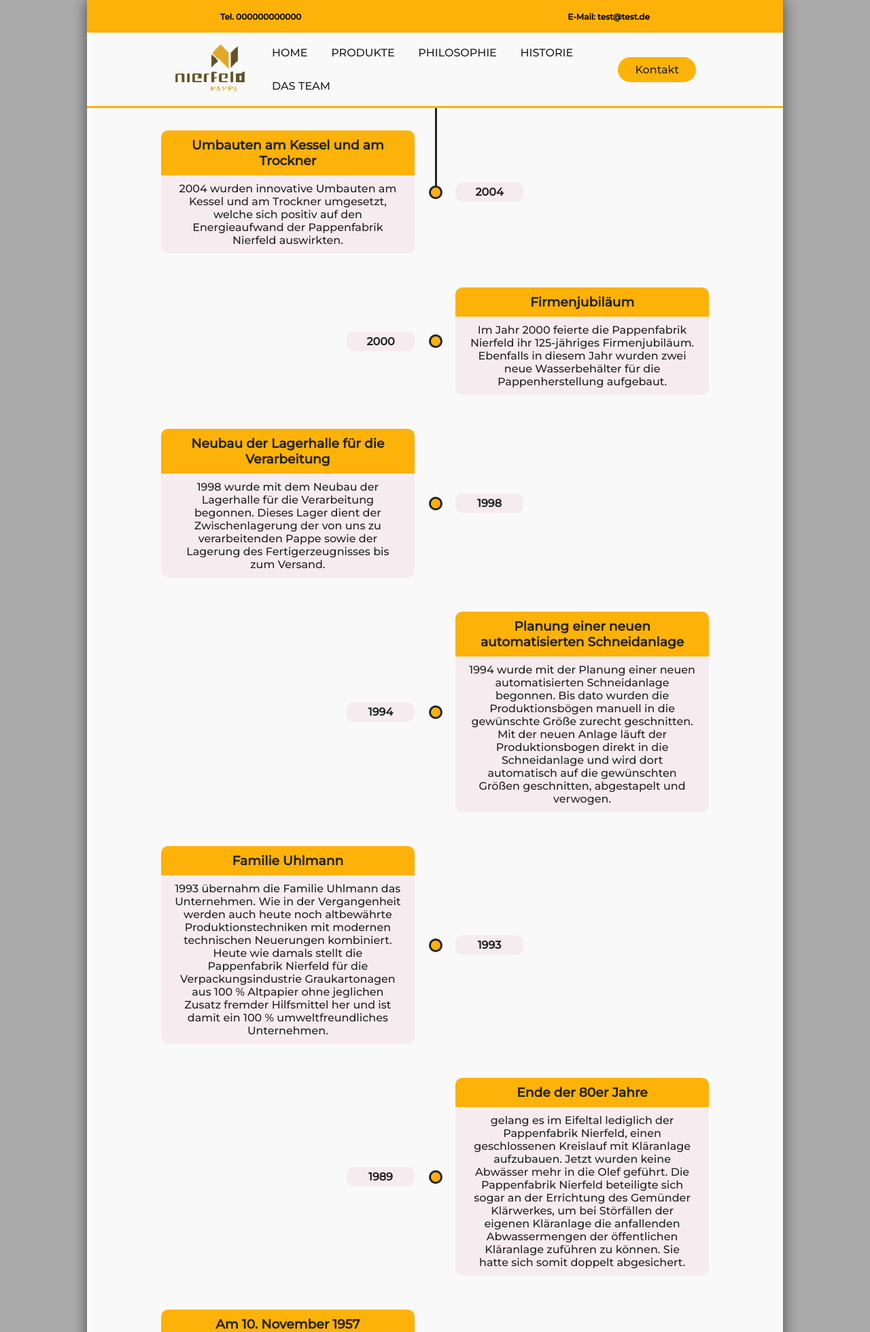
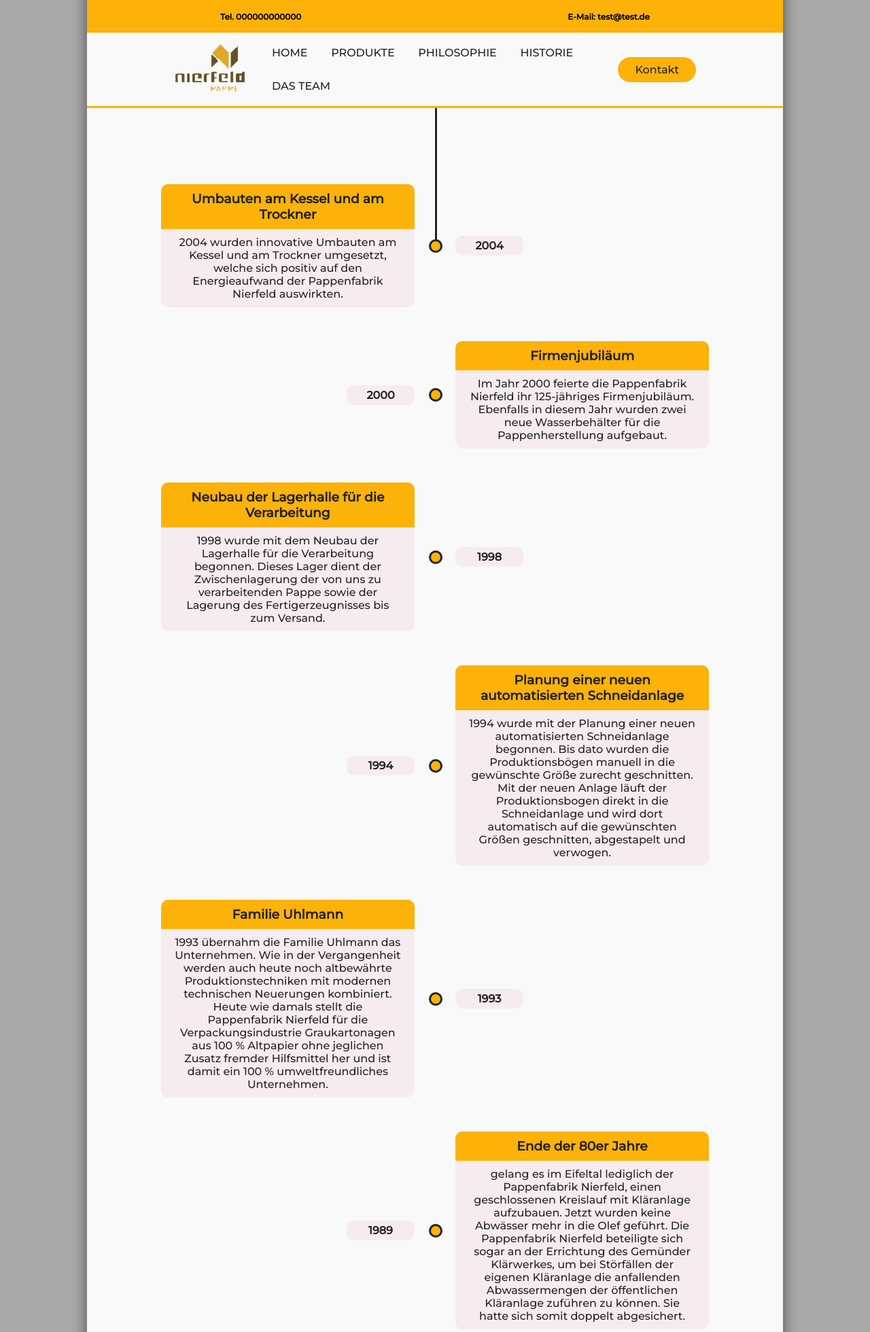
Before and after one commit to BukkitGerman/ITA-F_Pappen_Fabrik_Nierfeld, a PHP site: page /p/historie/index.php in a window 1280 px wide. Shown: the top 1960 px of the page at 68% size. Run offline with PHP 8.4, Linux system fonts and the light colour scheme; style sheets or scripts are compiled from the project's sources.

Commit message:
fix bug, wip

```diff
--- a/p3/page/css/footer.css
+++ b/p3/page/css/footer.css
@@ -3,7 +3,7 @@ footer, .push {
 
 footer {
   position: relative;
-  bottom: 0px;
+  bottom: 30vh;
   margin: auto;
   display: flex;
   width: 80vw;
--- a/p3/page/css/footer.sass
+++ b/p3/page/css/footer.sass
@@ -10,7 +10,7 @@ footer, .push
 
 footer
 	position: relative
-	bottom: 0px
+	bottom: 30vh
 	margin: auto
 	display: flex
 	width: 80vw
--- a/p3/page/css/navbar.css
+++ b/p3/page/css/navbar.css
@@ -13,9 +13,9 @@
     color: #232323; }
 
   .border {
-    position: fixed;
+    position: sticky;
+    top: 0px;
     margin: auto;
-    left: 10vw;
     width: 80vw;
     z-index: 20;
     display: flex;
@@ -30,9 +30,9 @@
       font-size: 120%; }
 
   header {
-    position: fixed;
-    margin: 3rem auto auto auto;
-    left: 10vw;
+    position: sticky;
+    margin: auto auto auto auto;
+    top: 3rem;
     width: 80vw;
     display: flex;
     justify-content: space-between;
--- a/p3/page/css/navbar.sass
+++ b/p3/page/css/navbar.sass
@@ -23,9 +23,9 @@ $breakpoint: 992px
 		color: #232323
 
 	.border
-		position: fixed
+		position: sticky
+		top: 0px
 		margin: auto
-		left: 10vw
 		width: 80vw
 		z-index: 20
 		display: flex
@@ -40,9 +40,9 @@ $breakpoint: 992px
 			font-weight: 700
 			font-size: 120%
 	header
-		position: fixed
-		margin: 3rem auto auto auto
-		left: 10vw
+		position: sticky
+		margin: auto auto auto auto
+		top: 3rem
 		width: 80vw
 		display: flex
 		justify-content: space-between
--- a/p3/page/css/style.css
+++ b/p3/page/css/style.css
@@ -40,10 +40,12 @@ html {
     display: flex;
     margin: auto auto auto auto;
     box-shadow: 1px 0 20px rgba(0, 0, 0, 0.3), -1px 0 20px rgba(0, 0, 0, 0.3);
+    top: -30vh;
+    padding-top: 10rem;
     width: 80vw;
     justify-content: center;
-    min-height: 110vh;
-    height: auto;
+    min-height: 115vh;
+    height: auto15vh;
     margin-bottom: -5rem;
     color: #232323; }
     html .wrapper .content {
--- a/p3/page/css/style.sass
+++ b/p3/page/css/style.sass
@@ -54,9 +54,11 @@ html
 		display: flex
 		margin: auto auto auto auto
 		box-shadow: 1px 0 20px rgba(0, 0, 0, 0.3), -1px 0 20px rgba(0, 0, 0, 0.3)
+		top: -30vh
+		padding-top: 10rem
 		width: 80vw
 		justify-content: center
-		min-height: 110vh
+		min-height: 115vh
 		height: auto
 		margin-bottom: -5rem
 		color: $primary
--- a/p3/page/css/timeline.css
+++ b/p3/page/css/timeline.css
@@ -53,9 +53,9 @@
     content: "";
     position: absolute;
     margin: auto;
-    top: -3rem;
-    min-height: 4%;
-    height: 4%;
+    top: -20vh;
+    min-height: 7%;
+    height: 7%;
     width: 3px;
     left: 50%;
     background-color: #232323; }
--- a/p3/page/css/timeline.sass
+++ b/p3/page/css/timeline.sass
@@ -79,9 +79,9 @@ $grun: #5c8450
         content: ""
         position: absolute
         margin: auto
-        top: -3rem
-        min-height: 4%
-        height: 4%
+        top: -20vh
+        min-height: 7%
+        height: 7%
         width: 3px
         left: 50%
         background-color: $primary
--- a/p3/page/js/timeline.js
+++ b/p3/page/js/timeline.js
@@ -33,7 +33,7 @@ window.addEventListener('load', () => {
 		let position = (last_known_scroll_position*1.3)
 		div.pseudoStyle("before", "max-height", ((last_known_scroll_position*1.3)+80)+"px");
 		if((point.getBoundingClientRect().y) <= (document.body.scrollHeight*0.9)){
-			div.pseudoStyle("before", "height", "101%");
+			div.pseudoStyle("before", "height", "104%");
 		}else{
 			div.pseudoStyle("before", "height", (position+80)+"px");
 			console.log(document.body.scrollHeight)
--- a/p3/page/template/footer.php
+++ b/p3/page/template/footer.php
@@ -17,7 +17,7 @@ echo "
 	}else{
 		echo "<a class='log link' name='admin' href='/p/dashboard/'><button>Dashboard</button></a>";
 	}
-	echo "
+	/*echo "
 </footer>
 <form method='GET' class='link__form' id='produkte' action='/'><input type='hidden' name='p' value='produkte'/></form>
 <form method='GET' class='link__form' id='philosophie' action='/'><input type='hidden' name='p' value='philosophie'/></form>
@@ -28,5 +28,5 @@ echo "
 <form method='GET' class='link__form' id='datenschutz' action='/'><input type='hidden' name='p' value='datenschutz'/></form>
 <form method='GET' class='link__form' id='kontakt' action='/'><input type='hidden' name='p' value='kontakt'/></form>
 <form method='GET' class='link__form' id='login' action='page/login.php'><input type='hidden' name='p' value='login'/></form>";
-
+*/
 }
```
Also changed, not shown: 3 other files.
